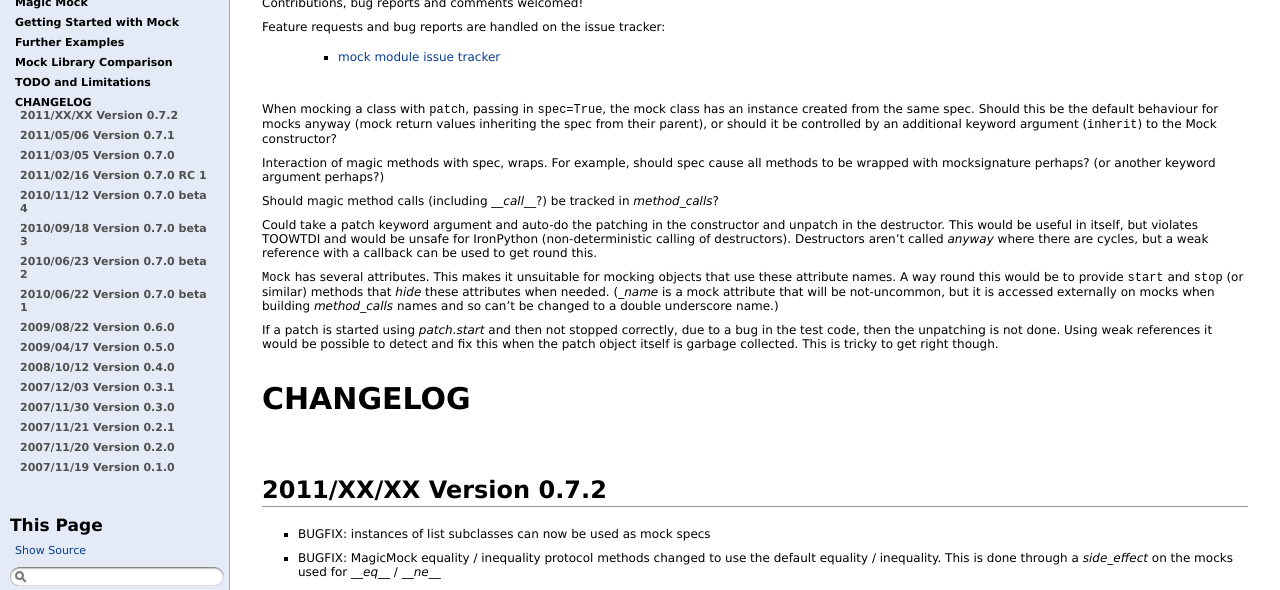
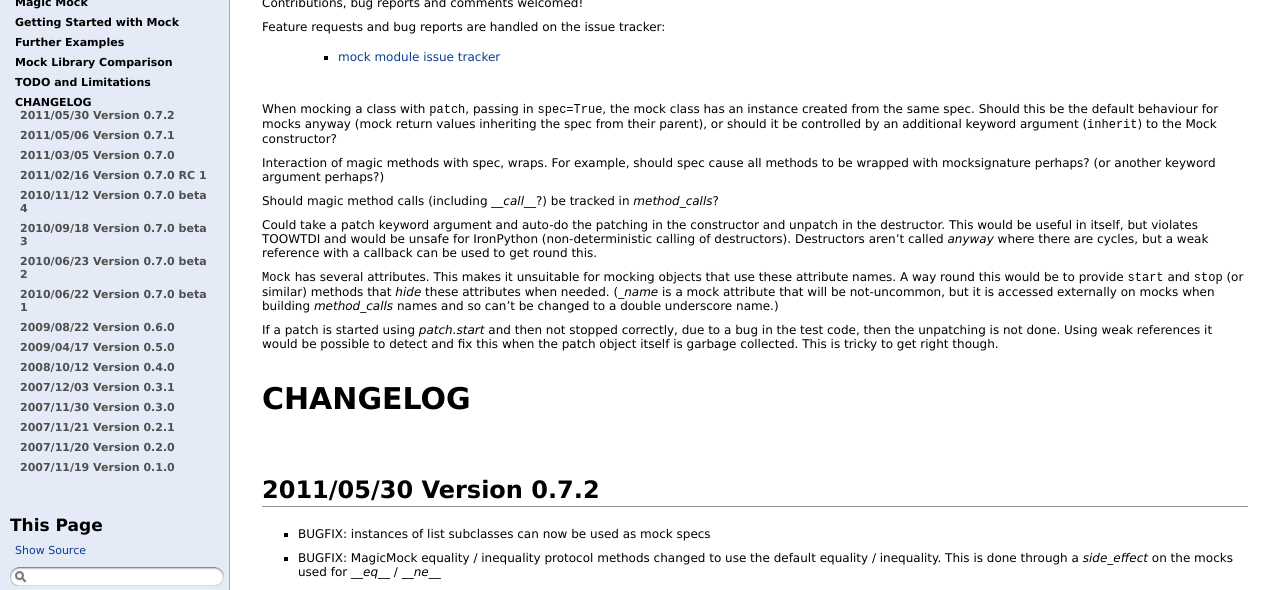
Before and after one commit to testing-cabal/mock, a Sphinx documentation site: the page built from docs/changelog.txt, in a window 1280 px wide. Shown: the part 179-769 px from the top of the page. Built offline with Sphinx 7.4.7, drawn with Linux system fonts in a browser that asks for light colours; pages that are not in the unit, such as notebooks, are missing from menus.

Commit message:
Doc updates for 0.7.2 release

```diff
--- a/docs/changelog.txt
+++ b/docs/changelog.txt
@@ -44,7 +44,7 @@ itself is garbage collected. This is tricky to get right though.
 CHANGELOG
 =========
 
-2011/XX/XX Version 0.7.2
+2011/05/30 Version 0.7.2
 ------------------------
 
 * BUGFIX: instances of list subclasses can now be used as mock specs
--- a/docs/index.txt
+++ b/docs/index.txt
@@ -7,7 +7,7 @@
 :Author: `Michael Foord <http://www.voidspace.org.uk/python/weblog/index.shtml>`_
 :Co-maintainer: `Konrad Delong <http://konryd.blogspot.com/>`_
 :Version: |release|
-:Date: 2011/03/05
+:Date: 2011/05/30
 :Homepage: `Mock Homepage`_
 :Download: `Mock on PyPI`_
 :Documentation: `PDF Documentation <http://www.voidspace.org.uk/downloads/mock-0.7.2.pdf>`_
@@ -94,7 +94,7 @@ stabilise). If you find bugs or have suggestions for improvements / extensions
 then please contact us.
 
 * `mock on PyPI <http://pypi.python.org/pypi/mock>`_
-* `mock documentation as PDF <http://www.voidspace.org.uk/downloads/mock-0.7.1.pdf>`_
+* `mock documentation as PDF <http://www.voidspace.org.uk/downloads/mock-0.7.2.pdf>`_
 * `Google Code Home & Mercurial Repository <http://code.google.com/p/mock/>`_
 
 .. index:: repository
```
